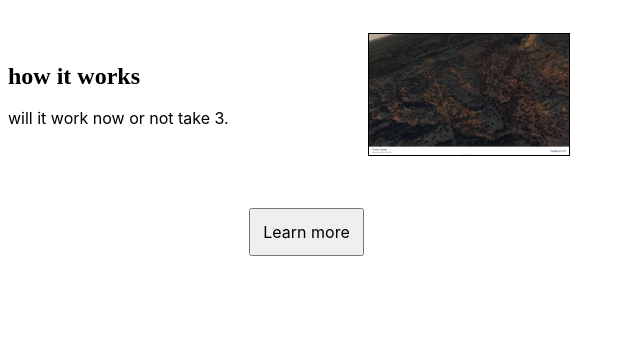
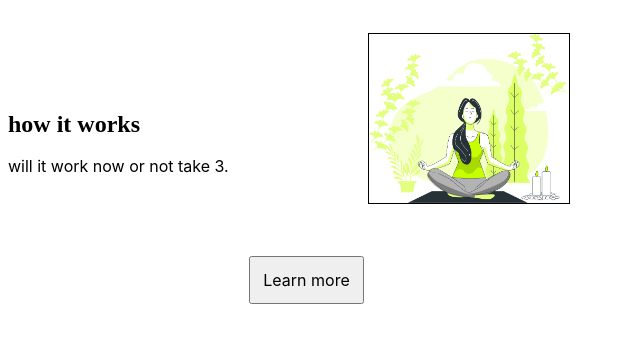
Before and after one commit to EAGX1/figma, a plain HTML site: page index.html in a window 1280 px wide. Shown: the part 95-438 px from the top of the page, without its empty margins (0-640 px from the left). Drawn offline with Linux system fonts and the light colour scheme.

Commit message:
nu fungerar yoga png 1 föfacksake

```diff
--- a/index.html
+++ b/index.html
@@ -18,7 +18,7 @@
             <button class="main-btn">Learn more</button>
         </section>
         <section>
-            <img style="width: 200px;" src="images/Crook_County.jpg" alt="Crook_County">
+            <img style="width: 200px;" src="images/yoga (1).png" alt="Crook_County">
         </section>
     </main>
 </body>
```
Also changed, not shown: images/Crook_County.jpg (deleted), images/yoga (1).png (added).
